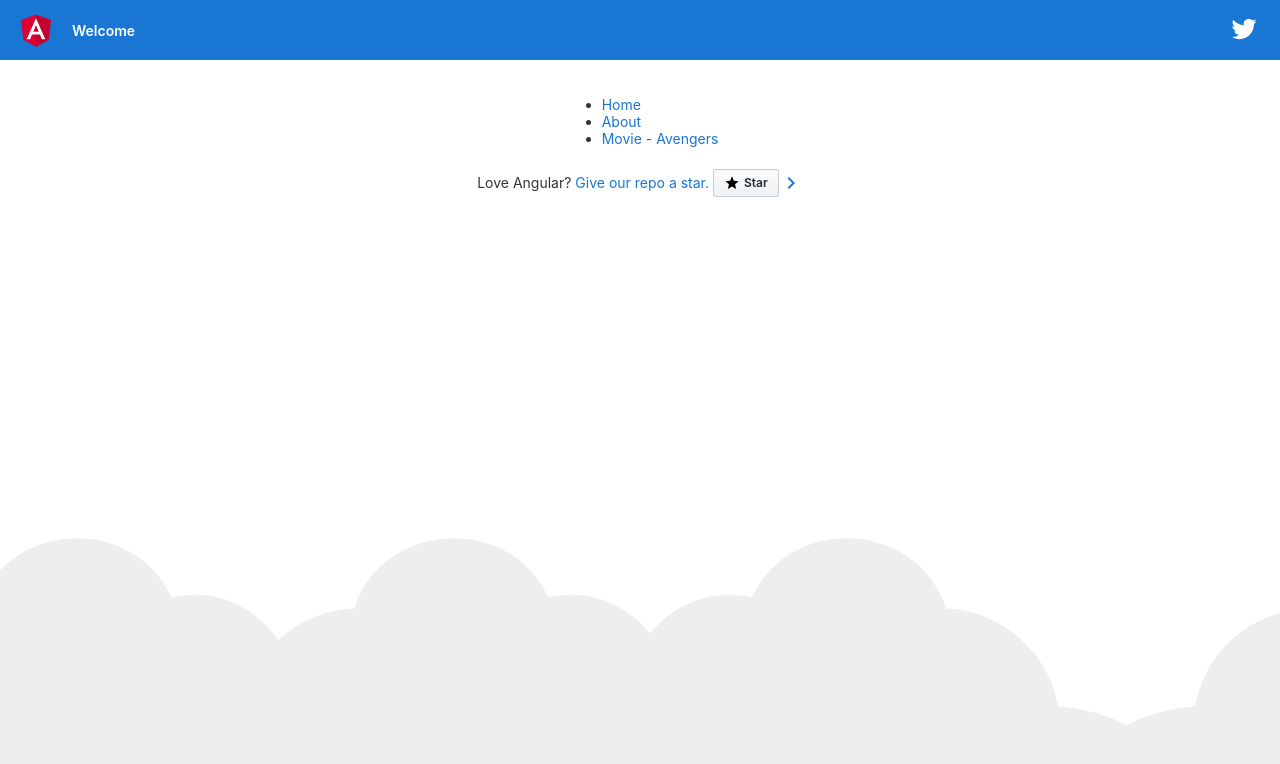
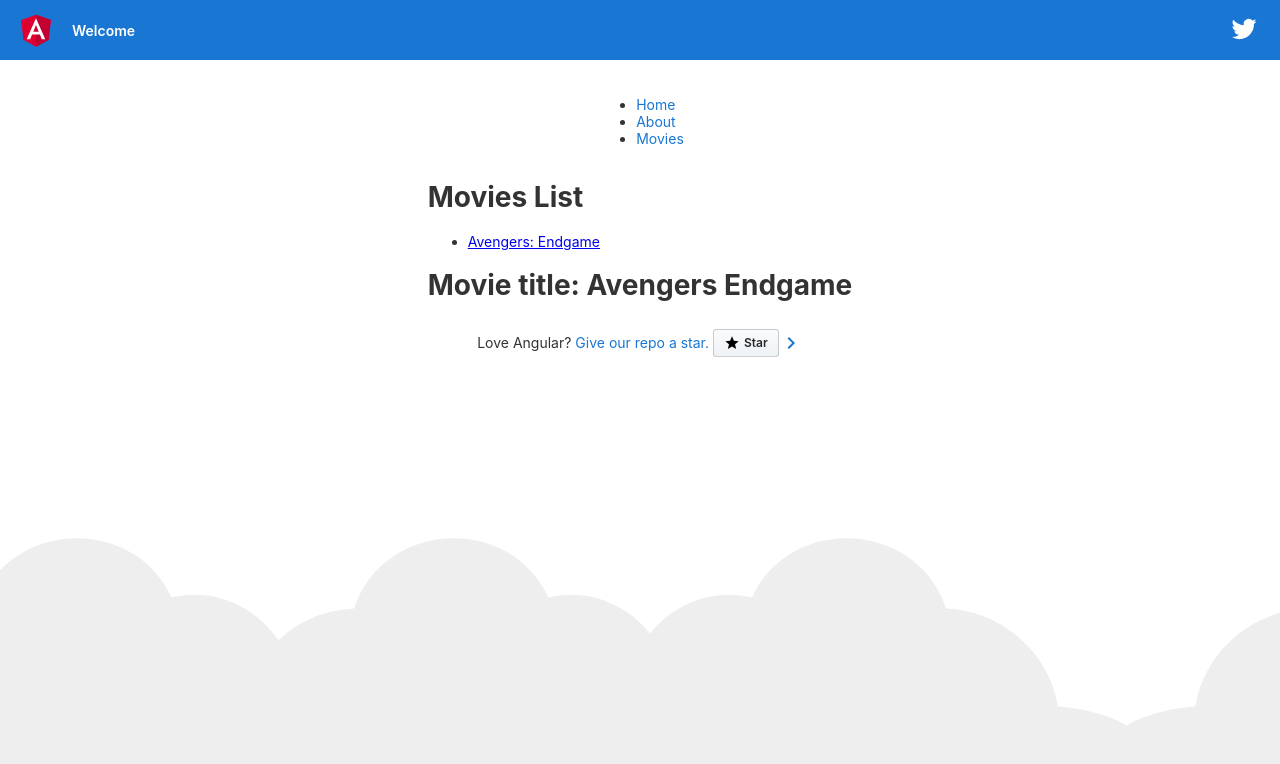
Before and after one commit to rbraga/pos-web-full-stack, an Angular app in the folder 04-angular/movies-app/: page /movies/10 in a window 1280 px wide. Before the commit this address led to /. Shown: the top 764 px of the page. Built offline with nearby package versions, Linux system fonts and the light colour scheme.

Commit message:
children routes

```diff
--- a/04-angular/movies-app/src/app/app.component.html
+++ b/04-angular/movies-app/src/app/app.component.html
@@ -325,7 +325,7 @@
       <a routerLink="/about">About</a>
     </li>
     <li>
-      <a routerLink="/movie/Avengers">Movie - Avengers</a>
+      <a routerLink="/movies">Movies</a>
     </li>
   </ul>
 
--- a/04-angular/movies-app/src/app/movie/movie-detail/movie-detail.component.html
+++ b/04-angular/movies-app/src/app/movie/movie-detail/movie-detail.component.html
@@ -1 +1 @@
-<h1>Movie: {{ movieTitle }} </h1>
+<h1>Movie title: Avengers Endgame </h1>
--- a/04-angular/movies-app/src/app/movie/movie-detail/movie-detail.component.ts
+++ b/04-angular/movies-app/src/app/movie/movie-detail/movie-detail.component.ts
@@ -7,12 +7,11 @@ import { ActivatedRoute } from '@angular/router';
   styleUrls: ['./movie-detail.component.css']
 })
 export class MovieDetailComponent implements OnInit {
-  movieTitle: string;
+
 
   constructor(
     private route: ActivatedRoute
   ) {
-    this.movieTitle = this.route.snapshot.params.title;
   }
 
   ngOnInit(): void {
--- a/04-angular/movies-app/src/app/movie/movie.module.ts
+++ b/04-angular/movies-app/src/app/movie/movie.module.ts
@@ -2,13 +2,28 @@ import { NgModule } from '@angular/core';
 import { CommonModule } from '@angular/common';
 import { MovieItemComponent } from './movie-item/movie-item.component';
 import { MovieDetailComponent } from './movie-detail/movie-detail.component';
+import { MoviesListComponent } from './movies-list/movies-list.component';
+import { RouterModule, Route } from '@angular/router';
 
-
+const moviesRoutes: Route[] = [
+  {
+    path: 'movies',
+    component: MoviesListComponent,
+    children: [
+      {
+        path: ':id',
+        component: MovieDetailComponent
+      }
+    ]
+  }
+]
 
 @NgModule({
-  declarations: [MovieItemComponent, MovieDetailComponent],
+  declarations: [MovieItemComponent, MovieDetailComponent, MoviesListComponent],
   imports: [
-    CommonModule
-  ]
+    CommonModule,
+    RouterModule.forChild(moviesRoutes)
+  ],
+  exports: [ RouterModule ]
 })
 export class MovieModule { }
--- /dev/null
+++ b/04-angular/movies-app/src/app/movie/movies-list/movies-list.component.html
@@ -0,0 +1,7 @@
+<h1>Movies List</h1>
+
+<ul>
+    <li><a routerLink="10">Avengers: Endgame</a></li>
+</ul>
+
+<router-outlet></router-outlet>
--- /dev/null
+++ b/04-angular/movies-app/src/app/movie/movies-list/movies-list.component.ts
@@ -0,0 +1,15 @@
+import { Component, OnInit } from '@angular/core';
+
+@Component({
+  selector: 'app-movies-list',
+  templateUrl: './movies-list.component.html',
+  styleUrls: ['./movies-list.component.css']
+})
+export class MoviesListComponent implements OnInit {
+
+  constructor() { }
+
+  ngOnInit(): void {
+  }
+
+}
```
Also changed, not shown: 04-angular/movies-app/src/app/movie/movies-list/movies-list.component.css (added), 1 other file (tests, documents, lock files or other folders).
